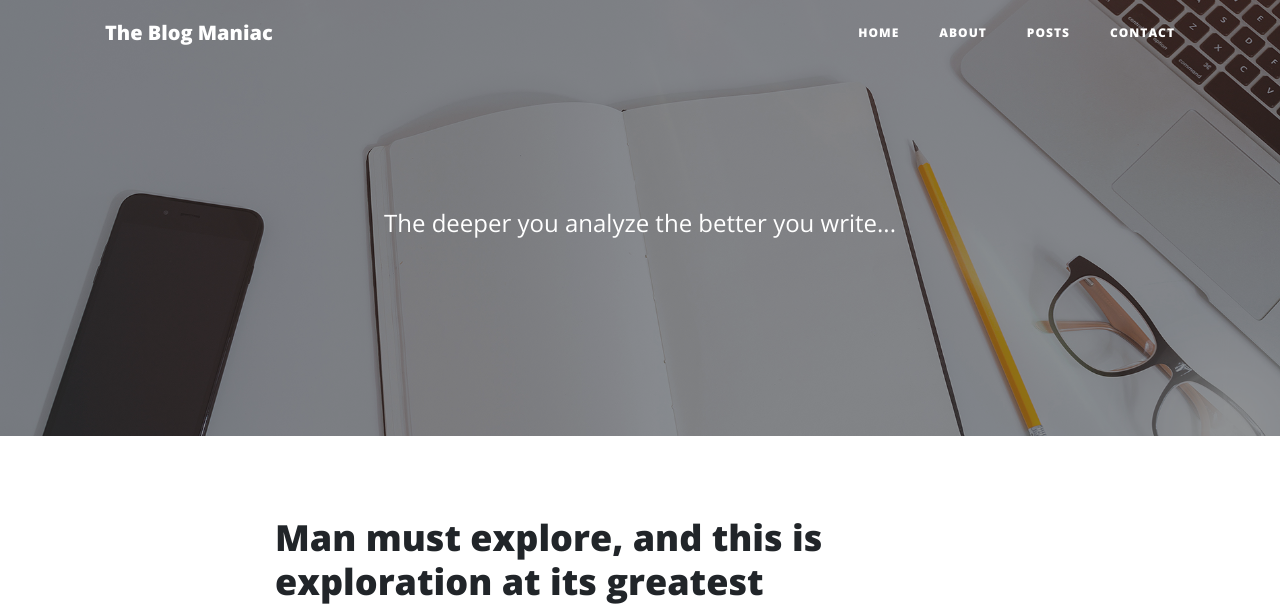
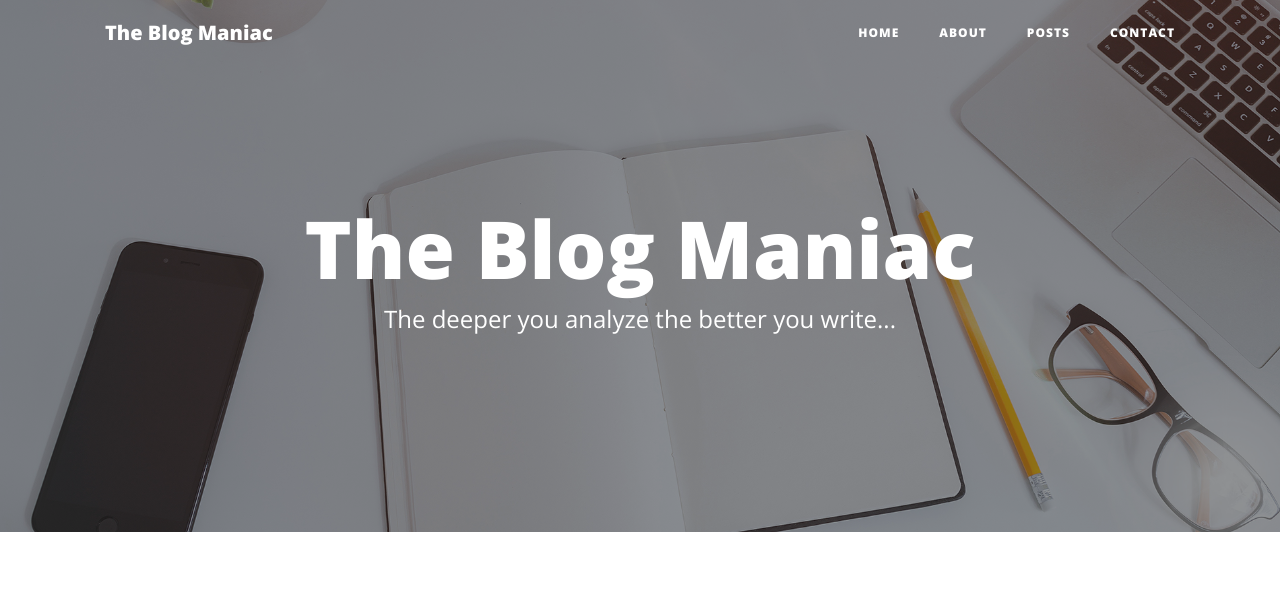
Before and after one commit to princegaur707/LearnFlask, a Flask app: page / in a window 1280 px wide. Shown: the top 605 px of the page. Run offline with Flask 2, Linux system fonts and the light colour scheme; some libraries are stand-ins or nearby versions.

Commit message:
files changed

```diff
--- a/learnflask2/templates/index.html
+++ b/learnflask2/templates/index.html
@@ -8,7 +8,7 @@
       <div class="row">
         <div class="col-lg-8 col-md-10 mx-auto">
           <div class="site-heading">
-            <h1>{{params['blog-name'] }}</h1>
+            <h1>{{params['blog_name'] }}</h1>
             <span class="subheading">{{ params['tag_line'] }}</span>
           </div>
         </div>
```
